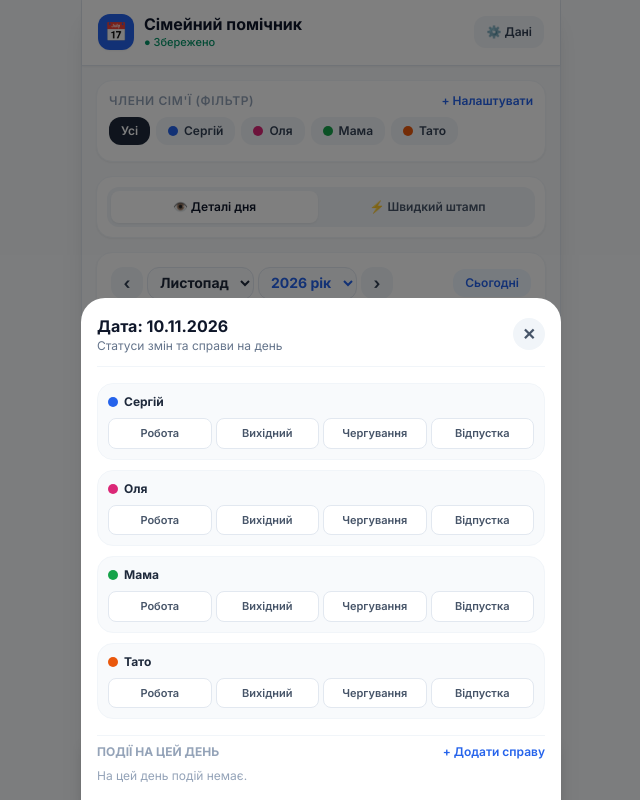
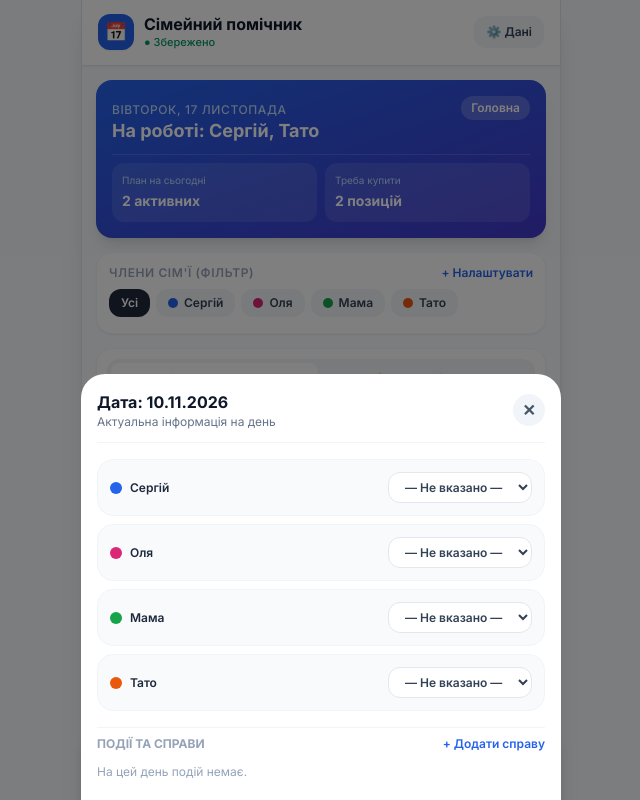
Before and after one commit to Simao12342/FamilyAsist, a plain HTML site: page index.html in a window 1280 px wide. Both pictures are taken after a click on the button "10". Shown: the top 800 px of the page, without its empty margins (319-959 px from the left). Drawn offline with nearby package versions, Linux system fonts and the light colour scheme.

Commit message:
Update index.html

```diff
--- a/index.html
+++ b/index.html
@@ -21,7 +21,7 @@
   </style>
 </head>
 <body class="text-slate-800">
-  <div class="max-w-[480px] mx-auto min-h-screen bg-slate-50 flex flex-col relative pb-20 shadow-xl border-x border-slate-200">
+  <div class="max-w-[480px] mx-auto min-h-screen bg-slate-50 flex flex-col relative pb-24 shadow-xl border-x border-slate-200">
 
     <!-- Шапка -->
     <header class="bg-white px-4 py-3.5 border-b border-slate-200 sticky top-0 z-30 flex justify-between items-center shadow-sm">
@@ -44,6 +44,28 @@
 
       <!-- ВКЛАДКА 1: ГРАФІК ЗМІН -->
       <section id="tab-shifts" class="space-y-3.5">
+
+        <!-- Інформаційний віджет головної сторінки -->
+        <div class="bg-gradient-to-br from-blue-600 to-indigo-700 rounded-2xl p-4 text-white shadow-lg space-y-3">
+          <div class="flex justify-between items-start">
+            <div>
+              <span id="header-today-date" class="text-xs uppercase tracking-wider text-blue-200 font-medium">Сьогодні</span>
+              <h2 id="header-today-title" class="text-lg font-bold leading-tight">Завантаження...</h2>
+            </div>
+            <span class="px-2.5 py-1 bg-white/20 rounded-full text-xs font-semibold backdrop-blur-md">Головна</span>
+          </div>
+          <div class="grid grid-cols-2 gap-2 pt-2 border-t border-white/15">
+            <div onclick="switchTab('planner')" class="bg-white/10 hover:bg-white/15 p-2.5 rounded-xl cursor-pointer transition">
+              <span class="text-[10px] text-blue-200 block">План на сьогодні</span>
+              <span id="widget-events-count" class="text-sm font-bold">0 подій</span>
+            </div>
+            <div onclick="switchTab('shopping')" class="bg-white/10 hover:bg-white/15 p-2.5 rounded-xl cursor-pointer transition">
+              <span class="text-[10px] text-blue-200 block">Треба купити</span>
+              <span id="widget-shop-count" class="text-sm font-bold">0 товарів</span>
+            </div>
+          </div>
+        </div>
+
         <div class="bg-white p-3 rounded-2xl shadow-sm border border-slate-100">
           <div class="flex justify-between items-center mb-2">
             <span class="text-xs font-semibold text-slate-400 uppercase tracking-wider">Члени сім'ї (фільтр)</span>
@@ -57,7 +79,7 @@
         <div class="bg-white p-2.5 rounded-2xl shadow-sm border border-slate-100">
           <div class="grid grid-cols-2 gap-1.5 bg-slate-100 p-1 rounded-xl">
             <button id="mode-view-btn" onclick="setCalendarMode('view')" class="py-2 px-3 rounded-lg text-xs font-semibold transition flex items-center justify-center gap-1.5 bg-white text-slate-900 shadow-sm">
-              👁️ Деталі дня
+              👁️ Перегляд дня
             </button>
             <button id="mode-stamp-btn" onclick="setCalendarMode('stamp')" class="py-2 px-3 rounded-lg text-xs font-semibold transition flex items-center justify-center gap-1.5 text-slate-600">
               ⚡ Швидкий штамп
@@ -175,20 +197,23 @@
       </button>
     </nav>
 
-    <!-- Модальне вікно деталей дня -->
+    <!-- Оновлене чисте модальне вікно дня з випадаючим меню -->
     <div id="day-modal" class="fixed inset-0 bg-black/50 z-50 hidden flex items-end justify-center">
       <div class="bg-white w-full max-w-[480px] rounded-t-3xl p-4 space-y-4 max-h-[85vh] overflow-y-auto">
         <div class="flex justify-between items-center border-b border-slate-100 pb-3">
           <div>
             <h3 id="modal-day-title" class="font-bold text-base text-slate-900"></h3>
-            <p class="text-xs text-slate-500">Статуси змін та справи на день</p>
+            <p class="text-xs text-slate-500">Актуальна інформація на день</p>
           </div>
           <button onclick="closeDayModal()" class="w-8 h-8 rounded-full bg-slate-100 text-slate-600 font-bold">✕</button>
         </div>
-        <div id="modal-users-shifts" class="space-y-2.5"></div>
+
+        <!-- Список членів сім'ї та їх статус із випадаючим меню -->
+        <div id="modal-users-shifts" class="space-y-2"></div>
+
         <div class="pt-2 border-t border-slate-100">
           <div class="flex justify-between items-center mb-2">
-            <h4 class="text-xs font-bold uppercase text-slate-400">Події на цей день</h4>
+            <h4 class="text-xs font-bold uppercase text-slate-400">Події та справи</h4>
             <button onclick="goToPlannerFromModal()" class="text-xs font-semibold text-blue-600">+ Додати справу</button>
           </div>
           <div id="modal-day-events" class="space-y-1.5"></div>
@@ -219,10 +244,10 @@
           <h3 class="font-bold text-base">Хмарна синхронізація</h3>
           <button onclick="closeBackupModal()" class="w-8 h-8 rounded-full bg-slate-100 font-bold">✕</button>
         </div>
-        <p class="text-xs text-slate-600 leading-relaxed">Щоб телефони бачили одне одного, введіть однаковий **Код хмари** на обох пристроях і натисніть «Підключити»:</p>
+        <p class="text-xs text-slate-600 leading-relaxed">Введіть однаковий **Код хмари** на своєму телефоні та телефоні Олі:</p>
 
         <div class="space-y-2">
-          <label class="text-[11px] font-bold text-slate-500 uppercase">Ваш спільний код хмари:</label>
+          <label class="text-[11px] font-bold text-slate-500 uppercase">Спільний код хмари:</label>
           <div class="flex gap-2">
             <input type="text" id="sync-room-input" placeholder="напр. olya-sergiy-2026" class="flex-1 px-3 py-2 rounded-xl border border-slate-200 text-xs font-mono font-bold">
             <button onclick="saveCloudRoom()" class="px-4 py-2 bg-blue-600 text-white rounded-xl text-xs font-semibold">Підключити</button>
@@ -230,7 +255,7 @@
         </div>
 
         <div class="pt-3 border-t border-slate-100 flex justify-between items-center">
-          <button onclick="forceSyncNow()" class="text-xs text-blue-600 font-semibold hover:underline">🔄 Оновити дані з хмари</button>
+          <button onclick="forceSyncNow()" class="text-xs text-blue-600 font-semibold hover:underline">🔄 Оновити дані</button>
           <button onclick="resetAllData()" class="text-xs text-rose-600 font-semibold hover:underline">Очистити все</button>
         </div>
       </div>
@@ -330,7 +355,7 @@
       if (!val) return;
       cloudRoom = val;
       localStorage.setItem('family_cloud_room', cloudRoom);
-      alert('Код хмари збережено! Тепер введіть цей же код на телефоні Олі.');
+      alert('Код хмари збережено!');
       closeBackupModal();
       loadState();
     }
@@ -388,6 +413,25 @@
           : 'flex flex-col items-center py-1 rounded-xl text-slate-400 font-medium';
       });
       renderAll();
+    }
+
+    function renderHeaderWidget() {
+      const todayKey = getTodayKey();
+      const options = { weekday: 'long', day: 'numeric', month: 'long' };
+      const dateStr = new Date().toLocaleDateString('uk-UA', options);
+      document.getElementById('header-today-date').textContent = dateStr;
+
+      const dayShifts = state.shifts[todayKey] || {};
+      const workingNow = state.users.filter(u => dayShifts[u.id] === 'work').map(u => u.name);
+      document.getElementById('header-today-title').textContent = workingNow.length > 0
+        ? `На роботі: ${workingNow.join(', ')}`
+        : 'Сьогодні всі відпочивають 🎉';
+
+      const todayEvents = state.events.filter(e => e.date === todayKey && !e.done).length;
+      document.getElementById('widget-events-count').textContent = `${todayEvents} активних`;
+
+      const leftShop = state.shopping.filter(i => !i.bought).length;
+      document.getElementById('widget-shop-count').textContent = `${leftShop} позицій`;
     }
 
     function renderUserFilters() {
@@ -510,11 +554,13 @@
         }
         saveState();
         renderCalendar();
+        renderHeaderWidget();
       } else {
         openDayModal(dateKey);
       }
     }
 
+    // Чисте модальне вікно з випадаючим меню для зміни статусу
     function openDayModal(dateKey) {
       ui.activeDayModal = dateKey;
       document.getElementById('modal-day-title').textContent = `Дата: ${dateKey.split('-').reverse().join('.')}`;
@@ -522,36 +568,40 @@
 
       document.getElementById('modal-users-shifts').innerHTML = state.users.map(u => {
         const cur = dayShifts[u.id] || '';
-        const btns = SHIFT_TYPES.map(st => {
-          const active = cur === st.id;
-          return `<button onclick="setUserDayShift('${dateKey}','${u.id}','${st.id}')" class="py-1.5 px-2 rounded-lg text-[11px] font-semibold border ${active ? 'bg-slate-900 text-white border-slate-900' : 'bg-white text-slate-600 border-slate-200'}">${st.label}</button>`;
-        }).join('');
         return `
-          <div class="p-2.5 rounded-2xl bg-slate-50 border border-slate-100 space-y-2">
-            <div class="flex items-center justify-between">
-              <span class="font-bold text-xs flex items-center gap-1.5"><span class="w-2.5 h-2.5 rounded-full" style="background:${u.color}"></span>${u.name}</span>
-              ${cur ? `<button onclick="setUserDayShift('${dateKey}','${u.id}','')" class="text-[11px] text-rose-500">Очистити</button>` : ''}
-            </div>
-            <div class="grid grid-cols-4 gap-1">${btns}</div>
+          <div class="flex items-center justify-between p-3 rounded-2xl bg-slate-50 border border-slate-100">
+            <span class="font-semibold text-xs flex items-center gap-2">
+              <span class="w-3 h-3 rounded-full" style="background:${u.color}"></span>${u.name}
+            </span>
+            <select onchange="onModalShiftChange('${dateKey}', '${u.id}', this.value)" class="px-3 py-1.5 rounded-xl bg-white border border-slate-200 text-xs font-semibold text-slate-700 shadow-xs focus:outline-none focus:border-blue-500">
+              <option value="" ${!cur ? 'selected' : ''}>— Не вказано —</option>
+              <option value="work" ${cur === 'work' ? 'selected' : ''}>💼 Робота</option>
+              <option value="off" ${cur === 'off' ? 'selected' : ''}>🏠 Вихідний</option>
+              <option value="half" ${cur === 'half' ? 'selected' : ''}>⚡ Чергування</option>
+              <option value="vacation" ${cur === 'vacation' ? 'selected' : ''}>🌴 Відпустка</option>
+            </select>
           </div>
         `;
       }).join('');
 
       const events = state.events.filter(e => e.date === dateKey);
       document.getElementById('modal-day-events').innerHTML = events.length === 0
-        ? `<p class="text-xs text-slate-400">На цей день подій немає.</p>`
-        : events.map(e => `<div class="text-xs p-2 rounded-xl bg-slate-50 flex justify-between"><span>${e.time ? `<b>${e.time}</b> ` : ''}${e.title}</span></div>`).join('');
+        ? `<p class="text-xs text-slate-400 py-1">На цей день подій немає.</p>`
+        : events.map(e => `<div class="text-xs p-2.5 rounded-xl bg-slate-50 border border-slate-100 flex justify-between items-center"><span>${e.time ? `<b>${e.time}</b> ` : ''}${e.title}</span></div>`).join('');
 
       document.getElementById('day-modal').classList.remove('hidden');
     }
 
-    function setUserDayShift(dateKey, userId, status) {
+    function onModalShiftChange(dateKey, userId, status) {
       if (!state.shifts[dateKey]) state.shifts[dateKey] = {};
-      if (!status) delete state.shifts[dateKey][userId];
-      else state.shifts[dateKey][userId] = status;
+      if (!status) {
+        delete state.shifts[dateKey][userId];
+      } else {
+        state.shifts[dateKey][userId] = status;
+      }
       saveState();
-      openDayModal(dateKey);
       renderCalendar();
+      renderHeaderWidget();
     }
 
     function closeDayModal() {
@@ -632,6 +682,7 @@
       saveState();
       renderPlanner();
       renderCalendar();
+      renderHeaderWidget();
     }
 
     function toggleEventDone(id) {
@@ -640,6 +691,7 @@
       saveState();
       renderPlanner();
       renderCalendar();
+      renderHeaderWidget();
     }
 
     function deleteEvent(id) {
@@ -647,6 +699,7 @@
       saveState();
       renderPlanner();
       renderCalendar();
+      renderHeaderWidget();
     }
 
     function renderShopping() {
@@ -704,6 +757,7 @@
       document.getElementById('shop-qty').value = '';
       saveState();
       renderShopping();
+      renderHeaderWidget();
     }
 
     function toggleShopItem(id) {
@@ -711,18 +765,21 @@
       if (it) it.bought = !it.bought;
       saveState();
       renderShopping();
+      renderHeaderWidget();
     }
 
     function deleteShopItem(id) {
       state.shopping = state.shopping.filter(x => x.id !== id);
       saveState();
       renderShopping();
+      renderHeaderWidget();
     }
 
     function clearBoughtItems() {
       state.shopping = state.shopping.filter(x => !x.bought);
       saveState();
       renderShopping();
+      renderHeaderWidget();
     }
 
     function openUsersModal() {
@@ -776,6 +833,7 @@
     }
 
     function renderAll() {
+      renderHeaderWidget();
       renderUserFilters();
       renderCalendar();
       renderPlanner();
```
